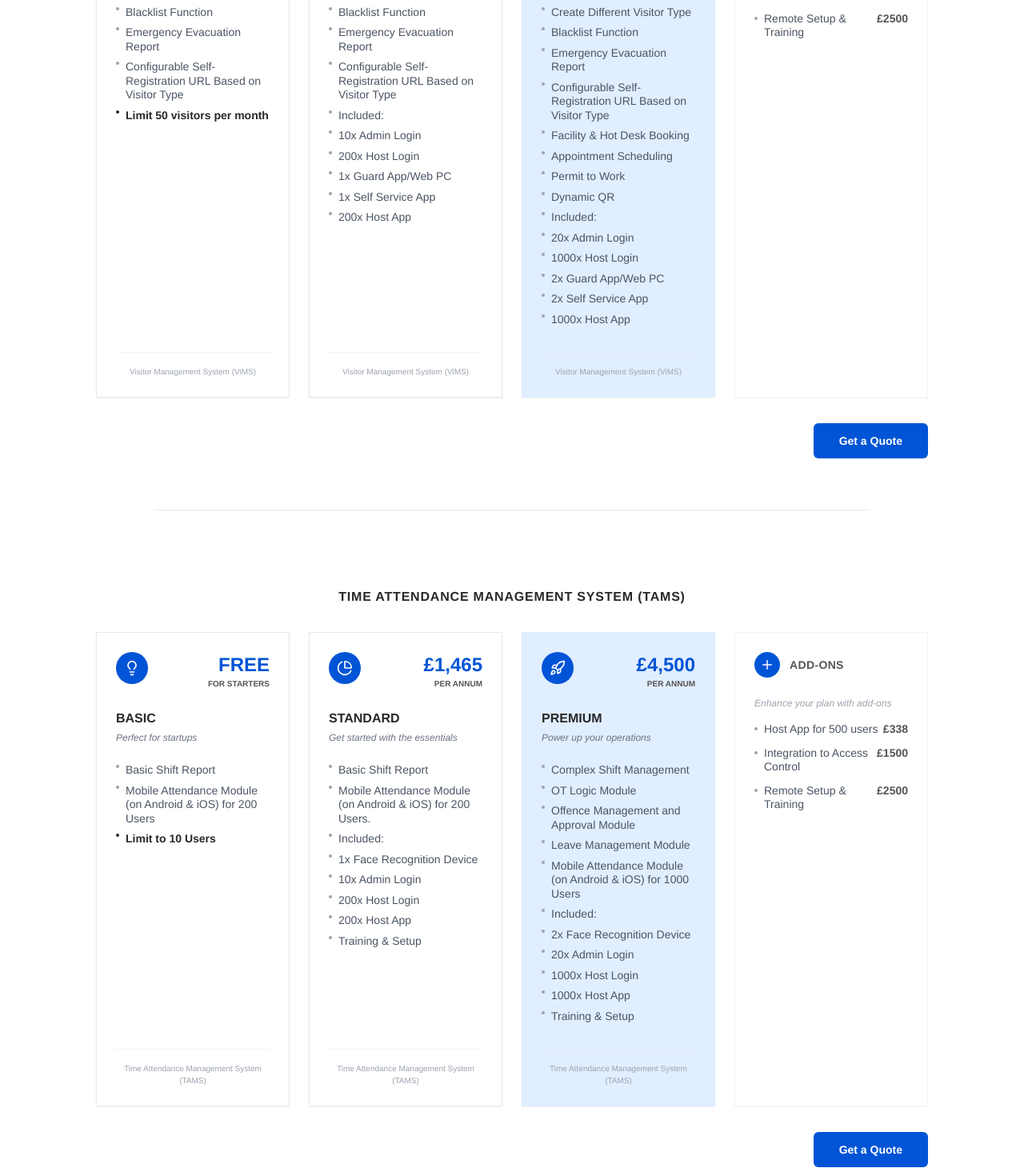
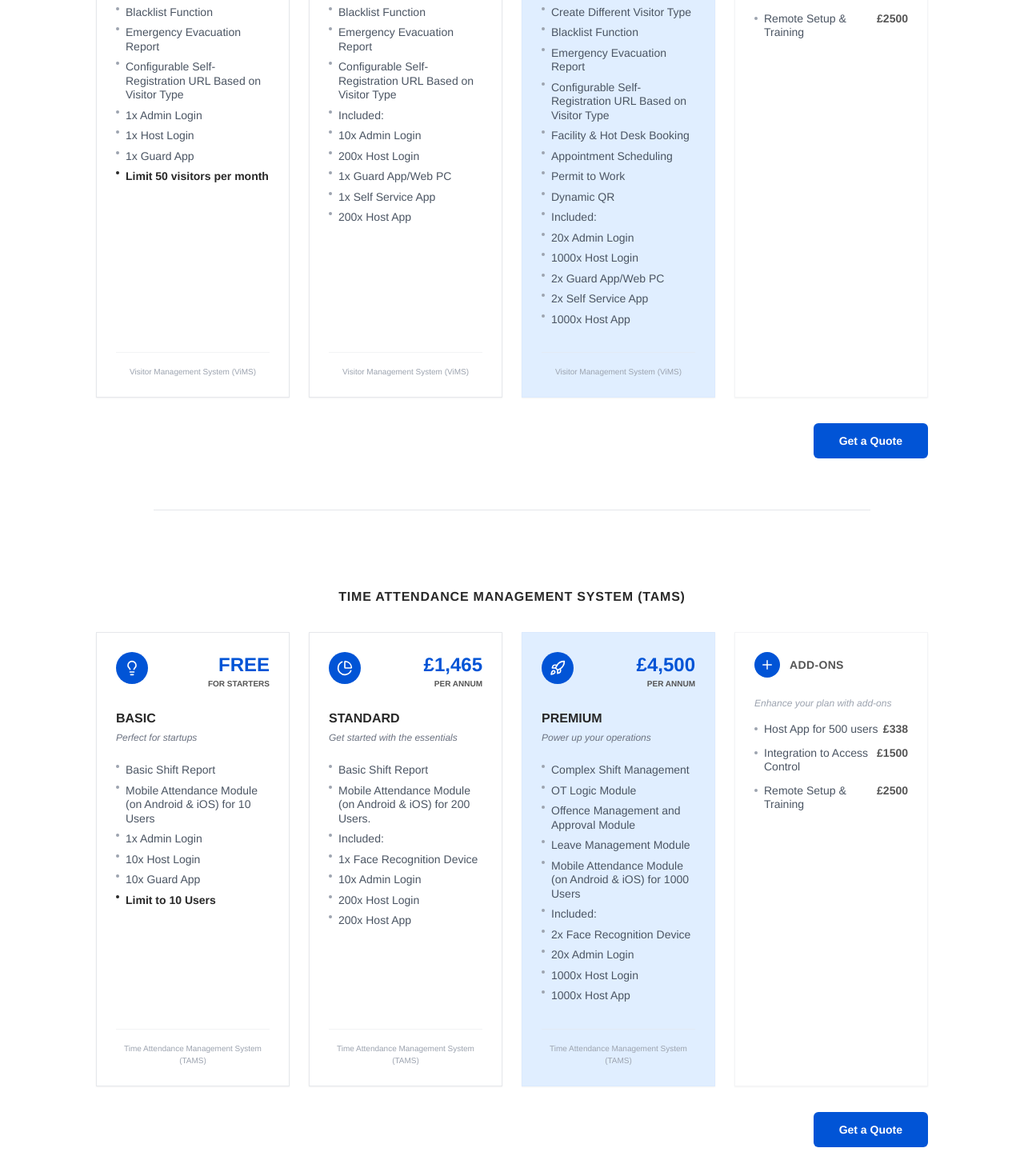
Before and after one commit to AkGowthi/calms-next, a Next.js app: page /new-pricing in a window 1280 px wide. Shown: the part 520-1990 px from the top of the page at 80% size. Built offline with nearby package versions, Linux system fonts and the light colour scheme.

Commit message:
Update page.tsx

```diff
--- a/src/app/new-pricing/page.tsx
+++ b/src/app/new-pricing/page.tsx
@@ -23,6 +23,9 @@ const pricingData = [
           "Blacklist Function",
           "Emergency Evacuation Report",
           "Configurable Self-Registration URL Based on Visitor Type",
+          "1x Admin Login",
+          "1x Host Login",
+          "1x Guard App",
           "Limit 50 visitors per month",
         ],
         bgColor: "bg-white",
@@ -100,7 +103,10 @@ const pricingData = [
         desc: "Perfect for startups",
         features: [
           "Basic Shift Report",
-          "Mobile Attendance Module (on Android & iOS) for 200 Users",
+          "Mobile Attendance Module (on Android & iOS) for 10 Users",
+          "1x Admin Login",
+          "10x Host Login",
+          "10x Guard App",
           "Limit to 10 Users",
         ],
         bgColor: "bg-white",
@@ -120,7 +126,6 @@ const pricingData = [
           "10x Admin Login",
           "200x Host Login",
           "200x Host App",
-          "Training & Setup",
         ],
         bgColor: "bg-white",
         borderColor: "border-gray-200",
@@ -142,7 +147,6 @@ const pricingData = [
           "20x Admin Login",
           "1000x Host Login",
           "1000x Host App",
-          "Training & Setup",
         ],
         bgColor: "bg-[#E0EEFF]",
         borderColor: "border-blue-100",
```
